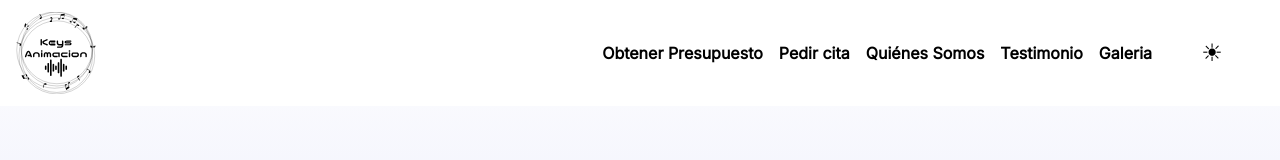
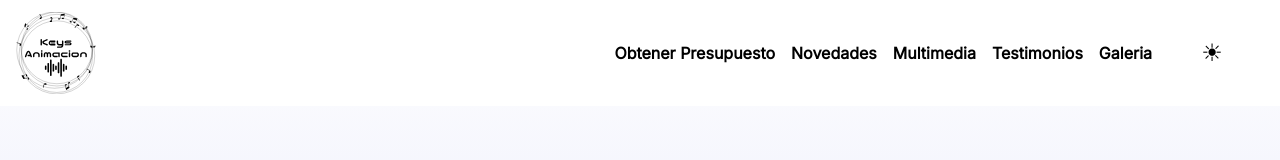
Before and after one commit to gabrielmoris/bertokeys, a Next.js app: page / in a window 1280 px wide. Shown: the top 160 px of the page. Built offline with nearby package versions, Linux system fonts and the light colour scheme.

Commit message:
solve header issues

```diff
--- a/app/page.tsx
+++ b/app/page.tsx
@@ -7,3 +7,5 @@ export default function Home() {
     </main>
   );
 }
+
+// https://developers.google.com/my-business/content/review-data?hl=es
--- a/components/header.tsx
+++ b/components/header.tsx
@@ -9,6 +9,14 @@ export const Header = () => {
   const [isDarkMode, setIsDarkMode] = useState(false);
 
   const router = useRouter();
+
+  useEffect(() => {
+    if (isOpen) {
+      document.body.style.overflow = "hidden";
+    } else {
+      document.body.style.overflow = "scroll";
+    }
+  }, [isOpen]);
 
   useEffect(() => {
     const rootElement = document.documentElement;
@@ -24,9 +32,9 @@ export const Header = () => {
   };
 
   return (
-    <header className="overflow-x-hidden">
+    <header className="overflow-x-hidden overflow-y-hidden">
       <section className="dark:bg-gray-800 bg-[#ffffff] shadow md:shadow sm:flex sm:justify-between sm:px-4 sm:py-3 sm:items-center">
-        <div className="flex items-center justify-between px-4 py-3 sm:p-0">
+        <div className="flex h-18 items-center justify-between px-4 py-3 sm:p-0">
           <div>
             <Image
               src={isDarkMode ? "/logo-light.svg" : "/logo-dark.svg"}
@@ -61,13 +69,13 @@ export const Header = () => {
             Obtener Presupuesto
           </a>
           <a href="#" className="block px-2 py-1 font-semibold hover:text-[#00000070] dark:text-white dark:hover:text-[#ffffff90]">
-            Pedir cita
+            Novedades
           </a>
           <a href="#" className="block px-2 py-1 font-semibold hover:text-[#00000070] dark:text-white dark:hover:text-[#ffffff90]">
-            Quiénes Somos
+            Multimedia
           </a>
           <a href="#" className="block px-2 py-1 font-semibold hover:text-[#00000070] dark:text-white dark:hover:text-[#ffffff90]">
-            Testimonio
+            Testimonios
           </a>
           <a href="#" className="block px-2 py-1 font-semibold hover:text-[#00000070] dark:text-white dark:hover:text-[#ffffff90]">
             Galeria
@@ -82,11 +90,11 @@ export const Header = () => {
         </nav>
       </section>
       <nav
-        className={`w-screen p-5 overflow-hidden md:hidden duration-500 backdrop-filter backdrop-blur-lg ${
+        className={`w-screen p-5 fixed top-0 h-screen md:hidden duration-500 backdrop-filter backdrop-blur-lg ${
           isOpen ? "transform translate-x-0" : "transform translate-x-full"
         }`}
       >
-        <div className="w-full flex items-end justify-end">
+        <div className="w-full flex items-end justify-start mt-2 mb-10">
           <button
             type="button"
             onClick={handleDarkMode}
@@ -99,13 +107,13 @@ export const Header = () => {
           Obtener Presupuesto
         </a>
         <a href="#" className="block px-2 py-2 font-semibold  dark:text-white" onClick={() => setIsOpen(!isOpen)}>
-          Pedir cita
+          Novedades
         </a>
         <a href="#" className="block px-2 py-2 font-semibold  dark:text-white" onClick={() => setIsOpen(!isOpen)}>
-          Quiénes Somos
+          Multimedia
         </a>
         <a href="#" className="block px-2 py-2 font-semibold  dark:text-white" onClick={() => setIsOpen(!isOpen)}>
-          Testimonio
+          Testimonios
         </a>
         <a href="#" className="block px-2 py-2 font-semibold  dark:text-white" onClick={() => setIsOpen(!isOpen)}>
           Galeria
```
Also changed, not shown: 1 other file (tests, documents, lock files or other folders).
